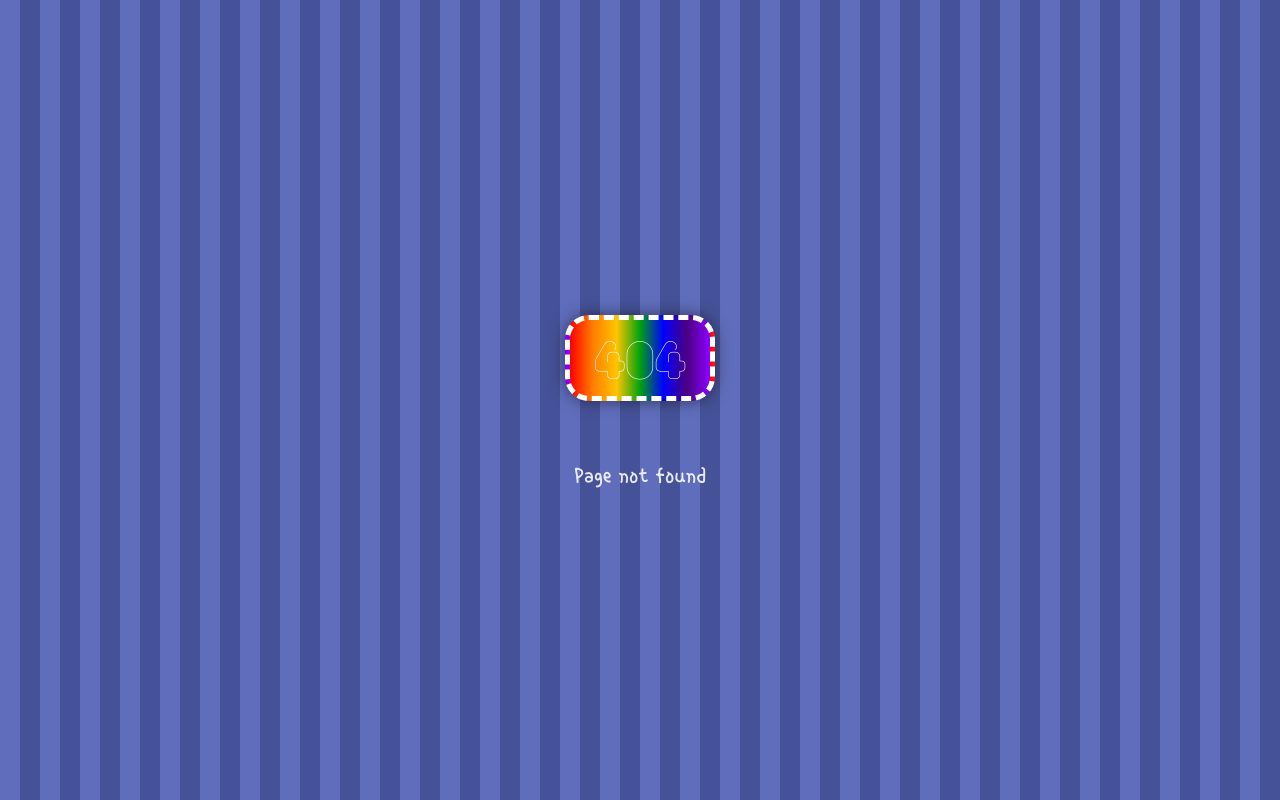
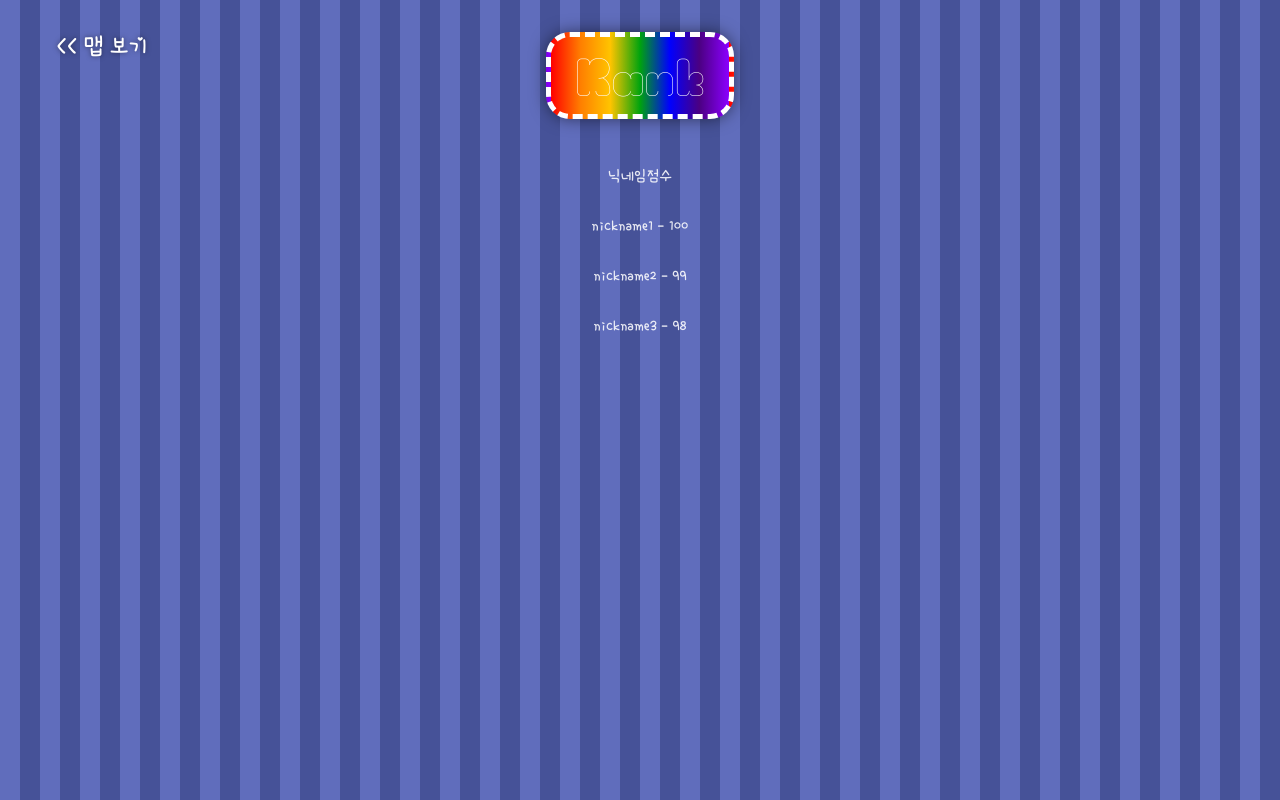
Before and after one commit to CYDF-MatKor/matdegy-cup-2024-1, a React (Vite) app in the folder matdegy2024-1-front/: page /rank in a window 1280 px wide. Before the commit this address had no page. Built offline with nearby package versions, Linux system fonts and the light colour scheme.

Commit message:
지도 애니메이션 & 랭킹 페이지 추가

```diff
--- a/matdegy2024-1-front/src/App.tsx
+++ b/matdegy2024-1-front/src/App.tsx
@@ -2,7 +2,7 @@ import { useState, useEffect } from "react";
 import { Route, Routes } from "react-router-dom";
 import { styled } from "styled-components";
 
-import { Home, Error, Problems } from "./pages";
+import { Home, Map, Error, Problems, Rank } from "./pages";
 
 import { DataLoading } from "./utils/DataLoading";
 import "./App.css";
@@ -28,6 +28,8 @@ function App() {
       <Pages>
         <Routes>
           <Route path="/" element={<Home />} />
+          <Route path="/map" element={<Map />} />
+          <Route path="/rank" element={<Rank />} />
           <Route path="/problem/:problemurl" element={<Problems />} />
           <Route
             path="*"
--- /dev/null
+++ b/matdegy2024-1-front/src/components/data.tsx
@@ -0,0 +1,42 @@
+const problem = [
+  "",
+  "04f0afac13f8ed82", // 1
+  "2029574d0f6570e4", // 2
+  "0ac13c0130e9d88a", // 3
+  "1675114e2ed25178", // 4
+  "0f00d34e11a14d9b", // 5
+  "04e932b00207fb05", // 6
+  "306b31b02ca2bf96", // 7
+  "22b8814b1d2f1bf6", // 8
+  "21dfee562205a02e", // 9
+  "045777742dbf5e0a", // 10
+  "00d2e457161a07f9", // 11
+  "3aceec12045a1559", // 12
+  "1825d740338e27b7", // 13
+  "3578ca9c254f7388", // 14
+  "1cac6a97121cf283", // 15
+  "0af340772569a25b", // 16
+  "1fc7d2a913126df8", // 17
+  "386f8e0a1cc4c8f8", // 18
+  "12eee33b32ea53d7", // 19
+  "0fcff2d5270748d1", // 20
+  "1d6002723474b84a", // 21
+  "11c15d6e0017e93d", // 22
+  "26e3c9971622a958", // 23
+  "15a7d0612d5691a8", // 24
+  "2fc6b5362d75caee", // 25
+];
+
+const ProblemCodeToTitle: { [key: number]: string } = {
+  1: "Login",
+  3: "Symbol",
+  4: "Heights",
+  5: "Sequence",
+  6: "Word",
+  7: "Birthday",
+  8: "Probability",
+  9: "IQtest",
+};
+const ProblemList = [1, 2, 3, 4, 5, 6, 7, 8, 9];
+
+export { problem, ProblemCodeToTitle, ProblemList };
--- a/matdegy2024-1-front/src/components/index.tsx
+++ b/matdegy2024-1-front/src/components/index.tsx
@@ -1,4 +1,5 @@
 import styled from "styled-components";
+import { Link } from "react-router-dom";
 
 const Button = styled.div<{
   width?: string;
@@ -36,6 +37,25 @@ const Button = styled.div<{
     background-color: var(--LightGreen);
     box-shadow: 0 2px 4px rgba(0, 0, 0, 0.3);
     transform: translateY(4px);
+  }
+`;
+
+const SubButton = styled(Link)`
+  position: absolute;
+  top: 20px;
+  left: 40px;
+
+  color: var(--White);
+  text-decoration: none;
+  font-size: 1.5rem;
+
+  padding: 0.5rem 1rem;
+  border-radius: 1rem;
+  transition: background-color 0.3s;
+  text-shadow: 0 0 5px rgba(0, 0, 0, 0.5);
+
+  &:hover {
+    background-color: var(--MainPink);
   }
 `;
 
@@ -140,6 +160,7 @@ const Alert = ({
 
 export {
   Button,
+  SubButton,
   Input,
   Title,
   Text,
--- a/matdegy2024-1-front/src/pages/Home.tsx
+++ b/matdegy2024-1-front/src/pages/Home.tsx
@@ -1,9 +1,11 @@
 import { useState, useEffect } from "react";
+import { useNavigate } from "react-router-dom";
 import styled from "styled-components";
 
 import { Button } from "../components";
 
 const Home = () => {
+  const navigate = useNavigate();
   const [newNickname, setNewNickname] = useState("");
   const [newNicknameStatus, setNewNicknameStatus] = useState("unsatisfied"); // "unsatisfied" | "duplicated" | "valid" | "pending"
   useEffect(() => {
@@ -32,7 +34,12 @@ const Home = () => {
             placeholder="본인 확인 코드를 입력해주세요"
             maxLength={8}
           />
-          <Button>참여하기</Button>
+          <Button
+            onClick={() => {
+              navigate("/map");
+            }}>
+            참여하기
+          </Button>
         </HomeCard>
         <HomeCard>
           <HomeCardTitle>새로 참여하시고 싶으신가요?</HomeCardTitle>
@@ -62,7 +69,12 @@ const Home = () => {
               ? "사용 가능한 닉네임입니다."
               : "잠시만 기다려주세요."}
           </HomeCardText>
-          <Button>참여하기</Button>
+          <Button
+            onClick={() => {
+              navigate("/map");
+            }}>
+            참여하기
+          </Button>
         </HomeCard>
       </HomeContainer>
     </HomeDiv>
--- /dev/null
+++ b/matdegy2024-1-front/src/pages/ProblemMap.tsx
@@ -0,0 +1,69 @@
+import styled, { css, keyframes } from "styled-components";
+import { Link } from "react-router-dom";
+import { useState } from "react";
+import { SubButton } from "../components";
+import { problem, ProblemCodeToTitle, ProblemList } from "../components/data";
+
+const Map = () => {
+  const [isRotating, setIsRotating] = useState(true);
+
+  const handleDoubleClick = () => {
+    setIsRotating(!isRotating);
+  };
+
+  return (
+    <MapContainer isRotating={isRotating} onDoubleClick={handleDoubleClick}>
+      <h1>Map</h1>
+      <SubButton to="/rank">랭킹보기</SubButton>
+      <div>
+        {ProblemList.map((idx) => (
+          <ProblemLink to={"/problem/" + problem[idx]} key={idx}>
+            {ProblemCodeToTitle[idx]}
+          </ProblemLink>
+        ))}
+      </div>
+    </MapContainer>
+  );
+};
+
+const rotateAnimation = keyframes`
+  0% {
+    transform: rotate(0deg);
+  }
+  50% {
+    transform: rotate(360deg);
+  }
+  100% {
+    transform: rotate(0deg);
+  }
+`;
+
+const MapContainer = styled.div<{
+  isRotating: boolean;
+}>`
+  display: flex;
+  flex-direction: column;
+  align-items: center;
+  -webkit-user-select: none;
+
+  ${({ isRotating }) =>
+    isRotating &&
+    css`
+      animation: ${rotateAnimation} 8s linear infinite;
+    `}
+`;
+
+const ProblemLink = styled(Link)`
+  color: var(--Black);
+  text-decoration: none;
+  font-size: 1.5rem;
+  margin: 1rem;
+  padding: 0.5rem;
+  border-radius: 0.5rem;
+  transition: background-color 0.3s;
+  &:hover {
+    background-color: var(--MainPink);
+  }
+`;
+
+export default Map;
--- a/matdegy2024-1-front/src/pages/index.tsx
+++ b/matdegy2024-1-front/src/pages/index.tsx
@@ -1,3 +1,5 @@
 export { default as Home } from "./Home";
+export { default as Map } from "./ProblemMap";
 export { default as Error } from "./Error";
 export { default as Problems } from "./problems";
+export { default as Rank } from "./rank";
--- a/matdegy2024-1-front/src/pages/problems/index.tsx
+++ b/matdegy2024-1-front/src/pages/problems/index.tsx
@@ -10,48 +10,12 @@ import { default as ProblemIQtest } from "./IQtest";
 import { useParams } from "react-router-dom";
 import styled from "styled-components";
 import { Navigate } from "react-router-dom";
-import { Title } from "../../components";
-
-const problem = [
-  "",
-  "04f0afac13f8ed82", // 1
-  "2029574d0f6570e4", // 2
-  "0ac13c0130e9d88a", // 3
-  "1675114e2ed25178", // 4
-  "0f00d34e11a14d9b", // 5
-  "04e932b00207fb05", // 6
-  "306b31b02ca2bf96", // 7
-  "22b8814b1d2f1bf6", // 8
-  "21dfee562205a02e", // 9
-  "045777742dbf5e0a", // 10
-  "00d2e457161a07f9", // 11
-  "3aceec12045a1559", // 12
-  "1825d740338e27b7", // 13
-  "3578ca9c254f7388", // 14
-  "1cac6a97121cf283", // 15
-  "0af340772569a25b", // 16
-  "1fc7d2a913126df8", // 17
-  "386f8e0a1cc4c8f8", // 18
-  "12eee33b32ea53d7", // 19
-  "0fcff2d5270748d1", // 20
-  "1d6002723474b84a", // 21
-  "11c15d6e0017e93d", // 22
-  "26e3c9971622a958", // 23
-  "15a7d0612d5691a8", // 24
-  "2fc6b5362d75caee", // 25
-];
-
-const ProblemCodeToTitle: { [key: number]: string } = {
-  1: "Login",
-  3: "Symbol",
-  4: "Heights",
-  5: "Sequence",
-  6: "Word",
-  7: "Birthday",
-  8: "Probability",
-  9: "IQtest",
-};
-const ProblemList = [1, 2, 3, 4, 5, 6, 7, 8, 9];
+import { Title, SubButton } from "../../components";
+import {
+  problem,
+  ProblemCodeToTitle,
+  ProblemList,
+} from "../../components/data";
 
 const Problems = () => {
   const { problemurl } = useParams();
@@ -72,6 +36,7 @@ const Problems = () => {
     return <Navigate to="/error/404" replace={true} />;
   return (
     <ProblemField>
+      <SubButton to="/map">{"<< "}맵 보기</SubButton>
       {problemcode in ProblemCodeToTitle && (
         <Title>{ProblemCodeToTitle[problemcode]}</Title>
       )}
--- /dev/null
+++ b/matdegy2024-1-front/src/pages/rank.tsx
@@ -0,0 +1,47 @@
+import styled from "styled-components";
+import { SubButton } from "../components";
+
+const Rank = () => {
+  const title = ["닉네임", "점수"];
+  const RankListExample = [
+    { nickname: "nickname1", score: 100 },
+    { nickname: "nickname2", score: 99 },
+    { nickname: "nickname3", score: 98 },
+  ];
+
+  return (
+    <RankContainer>
+      <h1>Rank</h1>
+      <SubButton to="/map">{"<< "}맵 보기</SubButton>
+      <RankRow>
+        {title.map((t, idx) => (
+          <div key={idx}>{t}</div>
+        ))}
+      </RankRow>
+      {RankListExample.map((rank, idx) => (
+        <RankRow key={idx}>
+          {rank.nickname} - {rank.score}
+        </RankRow>
+      ))}
+    </RankContainer>
+  );
+};
+
+const RankContainer = styled.div`
+  display: flex;
+  flex-direction: column;
+  align-items: center;
+  width: 100%;
+  height: 100vh;
+`;
+
+const RankRow = styled.div`
+  display: flex;
+  flex-direction: row;
+  justify-content: center;
+  align-items: center;
+  width: 100%;
+  height: 50px;
+`;
+
+export default Rank;
```
